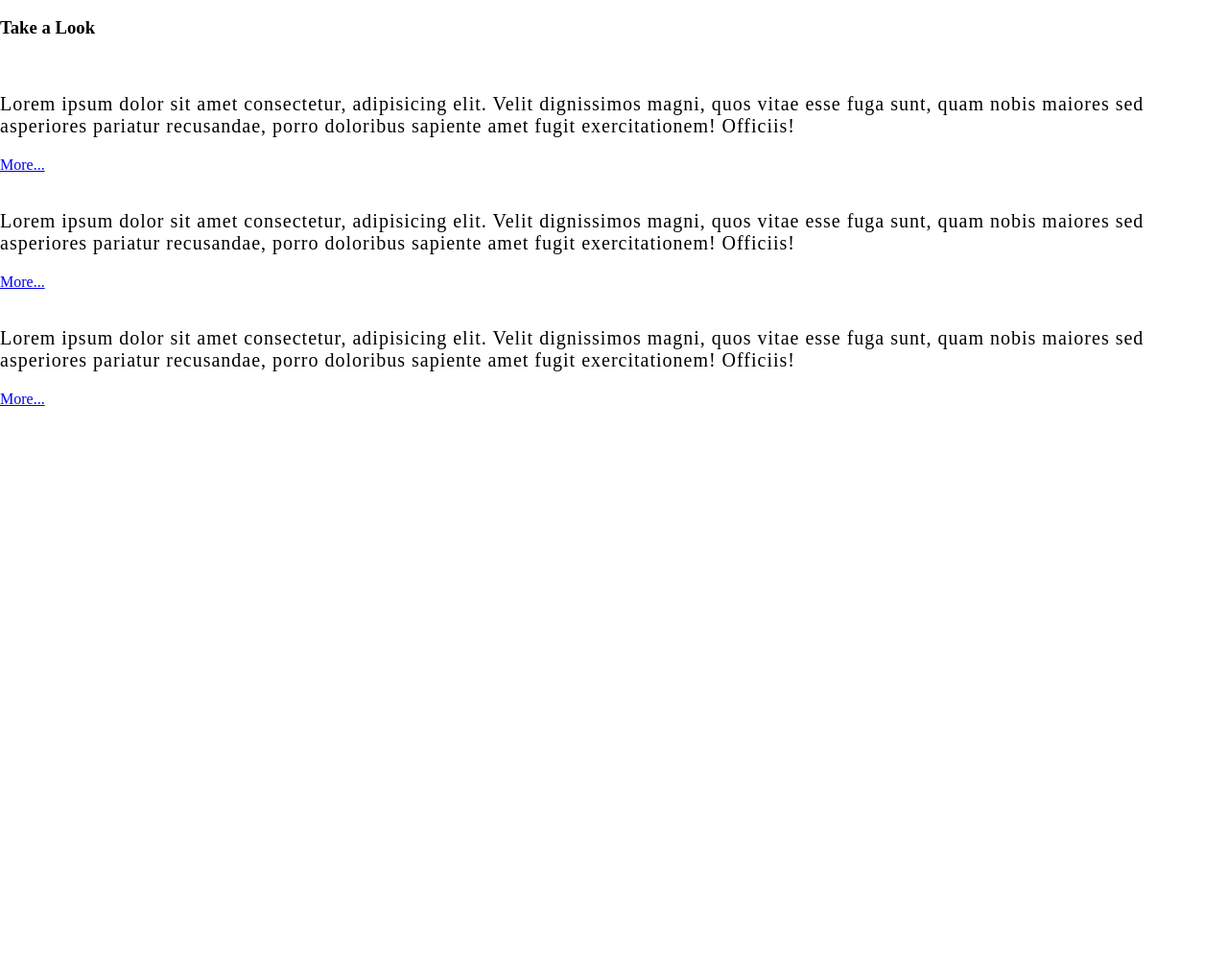
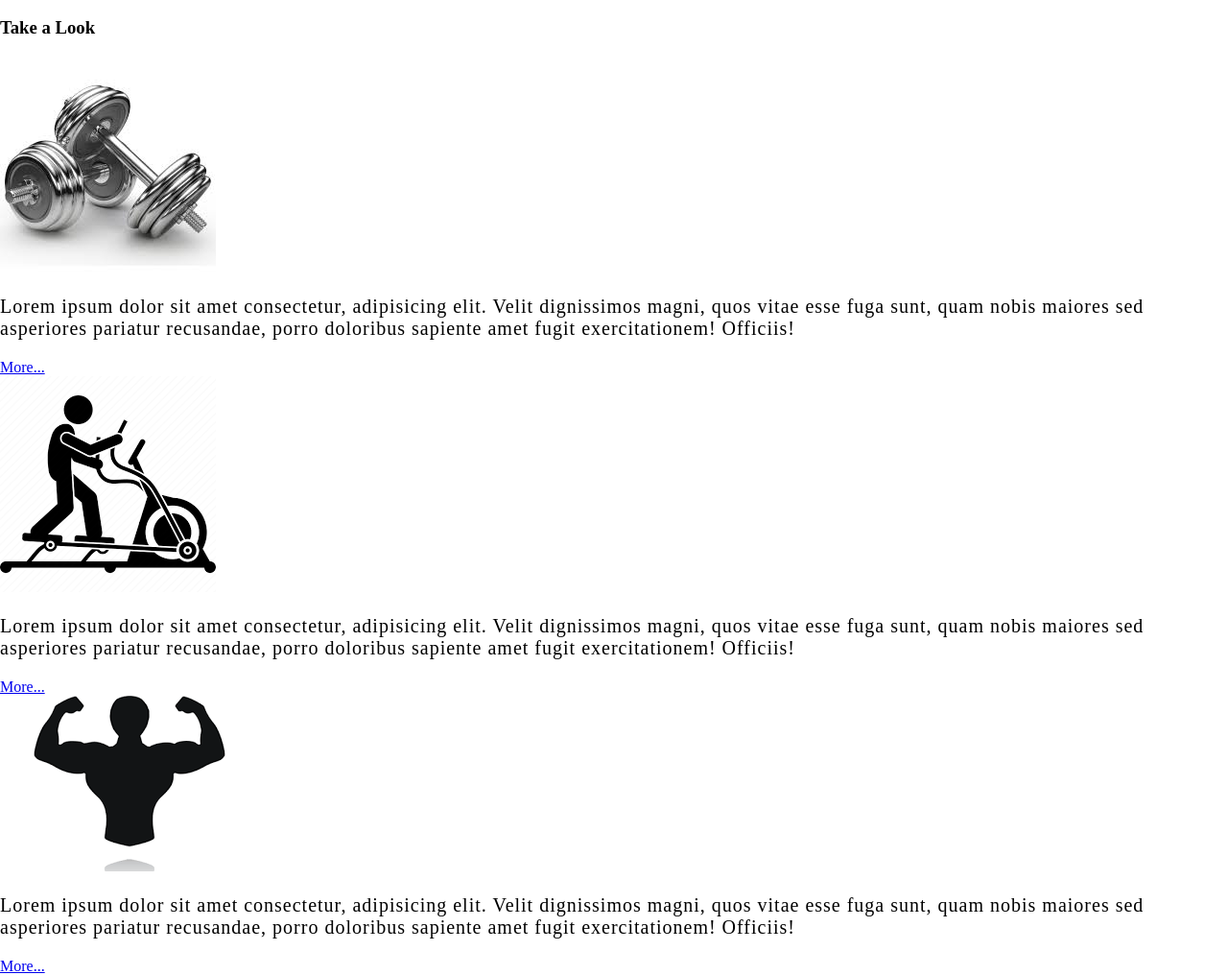
Before and after one commit to sadikul60/gym-repo, a plain HTML site: page index.html in a window 1280 px wide. Shown: the part 719-1735 px from the top of the page at 96% size. Before the commit the page ends 1144 px from the top, so only its background shows below. Drawn offline with Linux system fonts and the light colour scheme.

Commit message:
added gym icon

```diff
--- a/index.html
+++ b/index.html
@@ -45,17 +45,17 @@
         <h3>Take a Look</h3>
             <div class="gym-icon">
                 <div class="gym-icon-one">
-                    <div><img src="" alt=""></div>
+                    <div><img src="images/gym-icon3.jpg" alt=""></div>
                         <p>Lorem ipsum dolor sit amet consectetur, adipisicing elit. Velit dignissimos magni, quos vitae esse fuga sunt, quam nobis maiores sed asperiores pariatur recusandae, porro doloribus sapiente amet fugit exercitationem! Officiis!</p>
                         <a href="#">More...</a>
                 </div>
                 <div class="gym-icon-two">
-                    <div><img src="" alt=""></div>
+                    <div><img src="images/gym-icon.png" alt=""></div>
                         <p>Lorem ipsum dolor sit amet consectetur, adipisicing elit. Velit dignissimos magni, quos vitae esse fuga sunt, quam nobis maiores sed asperiores pariatur recusandae, porro doloribus sapiente amet fugit exercitationem! Officiis!</p>
                         <a href="#">More...</a>
                 </div>
                 <div class="gym-icon-tree">
-                    <div><img src="" alt=""></div>
+                    <div><img src="images/gym-icon1.png" alt=""></div>
                         <p>Lorem ipsum dolor sit amet consectetur, adipisicing elit. Velit dignissimos magni, quos vitae esse fuga sunt, quam nobis maiores sed asperiores pariatur recusandae, porro doloribus sapiente amet fugit exercitationem! Officiis!</p>
                         <a href="#">More...</a>
                 </div>
```
Also changed, not shown: images/gym-icon.png (added), images/gym-icon1.png (added), images/gym-icon3.jpg (added).
